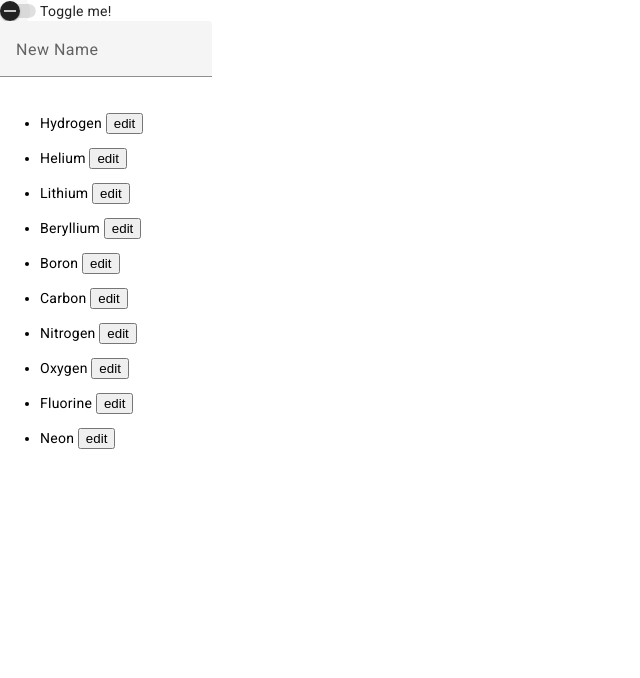
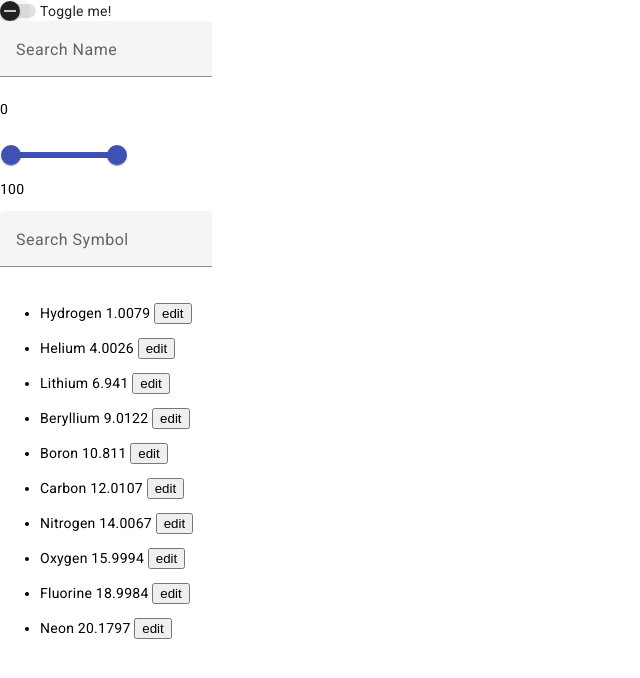
Before and after one commit to Karunika/Atipera, an Angular app: page / in a window 1280 px wide. Shown: the top 678 px of the page, without its empty margins (0-640 px from the left). Built offline with nearby package versions, Linux system fonts and the light colour scheme.

Commit message:
chore: all query filters implemented

```diff
--- a/src/app/list/edit-dialog/edit-dialog.component.html
+++ b/src/app/list/edit-dialog/edit-dialog.component.html
@@ -4,8 +4,8 @@
         <mat-label>New Name</mat-label>
         <input
             matInput
-            (change)="onChangeInput('name', $event)"
             [value]="element().name"
+            (input)="onChangeInput('name', $event)"
         />
     </mat-form-field>
     <mat-form-field>
@@ -13,16 +13,16 @@
         <input
             matInput
             type="number"
-            (change)="onChangeInput('weight', $event)"
             [value]="element().weight"
+            (input)="onChangeInput('weight', $event)"
         />
     </mat-form-field>
     <mat-form-field>
         <mat-label>New Symbol</mat-label>
         <input
             matInput
-            (change)="onChangeInput('symbol', $event)"
             [value]="element().symbol"
+            (input)="onChangeInput('symbol', $event)"
         />
     </mat-form-field>
 </mat-dialog-content>
--- a/src/app/list/list.component.html
+++ b/src/app/list/list.component.html
@@ -1,17 +1,41 @@
 <div>
     <div>
         <mat-form-field>
-            <mat-label>New Name</mat-label>
+            <mat-label>Search Name</mat-label>
             <input
                 matInput
-                [(ngModel)]="queryName"
+                [value]="query().name"
+                (input)="onInputChange('name', $event)"
+            />
+        </mat-form-field>
+        <p>{{query().weight[0]}}</p>
+        <mat-slider min="0" max="100">
+            <input
+                matSliderStartThumb
+                [value]="query().weight[0]"
+                (change)="onInputChange('weight', $event, 0)"
+            >
+            <input
+                matSliderEndThumb
+                [value]="query().weight[1]"
+                (change)="onInputChange('weight', $event, 1)"
+            >
+        </mat-slider>
+        <p>{{query().weight[1]}}</p>
+        <mat-form-field>
+            <mat-label>Search Symbol</mat-label>
+            <input
+                matInput
+                [value]="query().symbol"
+                (input)="onInputChange('symbol', $event)"
             />
         </mat-form-field>
     </div>
 
-    <ul *ngFor="let element of ELEMENT_DATA() | nameQueryFilter: debouncedQueryName">
+    <ul *ngFor="let element of ELEMENT_DATA() | nameQueryFilter: debouncedQuery">
         <li>
             {{element.name}}
+            {{element.weight}}
             <button (click)="openEditDialog(element)">edit</button>
         </li>
     </ul>
--- a/src/app/list/list.component.ts
+++ b/src/app/list/list.component.ts
@@ -4,8 +4,9 @@ import { MatDialog } from '@angular/material/dialog';
 import { EditDialog } from './edit-dialog/edit-dialog.component';
 import { FormsModule } from '@angular/forms';
 import { MatFormFieldModule } from '@angular/material/form-field';
+import { MatSliderModule } from '@angular/material/slider'
 import { MatInputModule } from '@angular/material/input';
-import { debounceTime, distinctUntilChanged } from 'rxjs';
+import { debounceTime, distinctUntilChanged, Observable } from 'rxjs';
 import { toObservable } from '@angular/core/rxjs-interop';
 
 interface PeriodicElement {
@@ -15,13 +16,25 @@ interface PeriodicElement {
     symbol: string
 }
 
+interface Query {
+    name: string,
+    weight: [number, number],
+    symbol: string
+}
+
+
 @Pipe({
     name: 'nameQueryFilter',
     standalone: true
 })
 export class NameQueryFilter implements PipeTransform {
-    transform(elements: PeriodicElement[], query: string): any {
-        return elements.filter((element) => element.name.startsWith(query))
+    transform(elements: PeriodicElement[], query: Query) {
+        return elements.filter((element) =>
+            element.name.startsWith(query.name)
+            && element.weight >= query.weight[0]
+            && element.weight <= query.weight[1]
+            && element.symbol.startsWith(query.symbol)
+        )
     }
 }
 
@@ -34,6 +47,7 @@ export class NameQueryFilter implements PipeTransform {
         MatFormFieldModule,
         MatInputModule,
         FormsModule,
+        MatSliderModule,
         NameQueryFilter,
     ]
 })
@@ -50,18 +64,53 @@ export class ListComponent {
         { position: 9, name: 'Fluorine', weight: 18.9984, symbol: 'F' },
         { position: 10, name: 'Neon', weight: 20.1797, symbol: 'Ne' },
     ]);
-    readonly queryName = model<string>('')
-    debouncedQueryName = ''
+    readonly query = model<Query>({
+        name: '',
+        weight: [0, 100],
+        symbol: '',
+    })
+    debouncedQuery: Query = this.query()
+
+    dialog = inject(MatDialog)
 
     constructor() {
-        toObservable(this.queryName)
+        toObservable(this.query)
             .pipe(debounceTime(2000), distinctUntilChanged())
             .subscribe(value => {
-                this.debouncedQueryName = value
+                this.debouncedQuery = value
             });
     }
 
-    dialog = inject(MatDialog)
+    onInputChange(property: keyof Query, event: Event, which?: number) {
+        const inputValue = (event.target as HTMLInputElement).value;
+        console.log('changing', inputValue)
+
+        this.query.update((previous: Query) => {
+            if (property !== 'weight') {
+                return {
+                    ...previous,
+                    [property]: inputValue
+                };
+            }
+
+            if (typeof which === 'number') {
+                const parsedValue = parseInt(inputValue, 10);
+
+                if (isNaN(parsedValue)) {
+                    return previous;
+                }
+
+                return {
+                    ...previous,
+                    weight: previous.weight.map((v, i) =>
+                        i === which ? parsedValue : v
+                    ) as [number, number]
+                };
+            }
+
+            return previous;
+        })
+    }
 
     openEditDialog(element: PeriodicElement) {
         const dialogRef = this.dialog.open(EditDialog, {
```
